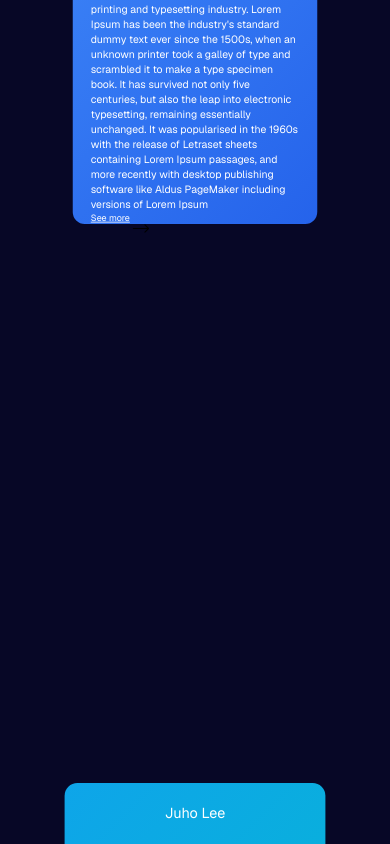
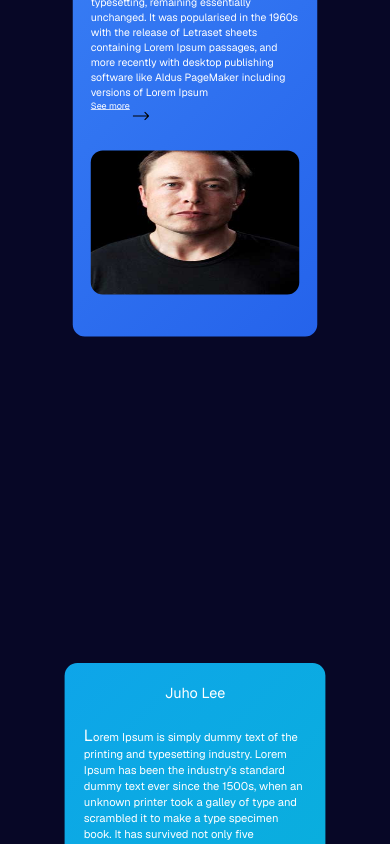
Before and after one commit to ibtisam-tanveer/devinche-test, a Next.js app: page / in a window 390 px wide. Shown: the part 3120-3964 px from the top of the page. Built offline with nearby package versions, Linux system fonts and the light colour scheme.

Commit message:
mobile responsive

```diff
--- a/src/app/components/CardReveal/CardReveal.tsx
+++ b/src/app/components/CardReveal/CardReveal.tsx
@@ -16,7 +16,7 @@ const CardReveal = ({ i, title, description, src, link, color, range, targetScal
 
     return (
         <div ref={container} className='cardContainer h-screen flex items-center justify-center sticky top-0 px-4 sm:px-6 md:px-8'>
-            <motion.div className='card flex flex-col relative h-[400px] sm:h-[450px] md:h-[500px] w-full max-w-[1100px] rounded-2xl sm:rounded-3xl p-6 sm:p-8 md:p-12' style={{ scale, background: color, top: `calc(-5vh + ${i * 25}px)`, opacity: 1 }}>
+            <motion.div className='card flex flex-col relative h-[700px] sm:h-[600px] md:h-[500px] w-full max-w-[1100px] rounded-2xl sm:rounded-3xl p-6 sm:p-8 md:p-12' style={{ scale, background: color, top: `calc(-5vh + ${i * 25}px)`, opacity: 1 }}>
                 <h2 className='text-center m-0 text-lg sm:text-xl'>{title}</h2>
                 <div className='flex flex-col md:flex-row h-full mt-6 sm:mt-8 md:mt-12 gap-6 sm:gap-8 md:gap-12'>
                     <div className='desc w-full md:w-[40%] relative top-0 md:top-[10%]'>
--- a/src/app/components/HeroSection/HeroSection.tsx
+++ b/src/app/components/HeroSection/HeroSection.tsx
@@ -193,7 +193,7 @@ const HeroSection = () => {
                                     // Optimize for mobile performance
                                     ...(isMobile && {
                                         pointerEvents: 'none',
-                                        transform: 'scale(0.7)',
+                                        transform: 'scale(1)',
                                         transformOrigin: 'center'
                                     })
                                 }}
--- a/src/app/components/RoadMap/RoadMap.tsx
+++ b/src/app/components/RoadMap/RoadMap.tsx
@@ -92,7 +92,7 @@ const RoadMap = ({ setObserver, callback }: any) => {
 
   return (
     <>
-      <div className="text-center mb-20" id="roadmap">
+      <div className="text-center mb-20 xs:mt-10 md:mt-0" id="roadmap">
         <div className="inline-block px-4 py-2 bg-white/5 backdrop-blur-sm rounded-full border border-white/10 text-sm font-medium mb-8 text-white/80">
           Our Journey
         </div>
--- a/src/app/components/TeamSection/TeamSection.tsx
+++ b/src/app/components/TeamSection/TeamSection.tsx
@@ -6,7 +6,7 @@ import Lenis from '@studio-freight/lenis'
 import { projects } from '@/app/data/visionMission'
 import CardReveal from '../CardReveal/CardReveal'
 
-const TeamSection=()=> {
+const TeamSection = () => {
   const container = useRef<HTMLDivElement>(null)
   const [isMounted, setIsMounted] = useState(false)
 
@@ -37,11 +37,11 @@ const TeamSection=()=> {
   // }
 
   return (
-    <main ref={container} className='relative mt-[5vh] px-4 sm:px-6 md:px-8 lg:px-16 xl:px-20'>
+    <main ref={container} className='relative mt-[5vh] px-4 sm:px-6 md:px-8 lg:px-16 xl:px-20 mb-5'>
       <div className="max-w-7xl mx-auto">
         {/* Clean Section Header */}
         <div
-                    className={`text-center mb-20 transition-all duration-700 ${ 'opacity-100 translate-y-0'}`}
+          className={`text-center mb-20 transition-all duration-700 ${'opacity-100 translate-y-0'}`}
         >
           <div className="inline-block px-4 py-2 bg-white/5 backdrop-blur-sm rounded-full border border-white/10 text-sm font-medium mb-8 text-white/80">
             Our Minds
--- a/src/app/globals.css
+++ b/src/app/globals.css
@@ -9,7 +9,7 @@
 
 body {
   background: #070726;
-  background: linear-gradient(195deg,rgba(7, 7, 38, 1) 73%, rgba(9, 9, 121, 1) 100%, rgba(0, 212, 255, 1) 100%);
+  background: linear-gradient(195deg, rgba(7, 7, 38, 1) 73%, rgba(9, 9, 121, 1) 100%, rgba(0, 212, 255, 1) 100%);
   color: var(--foreground);
   font-family: var(--font-geist-sans), Arial, Helvetica, sans-serif;
   min-height: 100vh;
@@ -22,6 +22,7 @@ body {
     opacity: 0;
     transform: translateY(20px);
   }
+
   to {
     opacity: 1;
     transform: translateY(0);
@@ -29,24 +30,32 @@ body {
 }
 
 @keyframes float {
-  0%, 100% {
+
+  0%,
+  100% {
     transform: translateY(0px) rotate(0deg);
   }
+
   25% {
     transform: translateY(-15px) rotate(1deg);
   }
+
   50% {
     transform: translateY(-20px) rotate(0deg);
   }
+
   75% {
     transform: translateY(-10px) rotate(-1deg);
   }
 }
 
 @keyframes glow {
-  0%, 100% {
+
+  0%,
+  100% {
     box-shadow: 0 0 20px rgba(6, 182, 212, 0.3);
   }
+
   50% {
     box-shadow: 0 0 40px rgba(6, 182, 212, 0.6);
   }
@@ -56,6 +65,7 @@ body {
   0% {
     background-position: -200% 0;
   }
+
   100% {
     background-position: 200% 0;
   }
@@ -160,6 +170,7 @@ html {
     opacity: 0;
     transform: translateY(-10px);
   }
+
   to {
     opacity: 1;
     transform: translateY(0);
@@ -171,6 +182,7 @@ html {
     opacity: 1;
     transform: translateY(0);
   }
+
   to {
     opacity: 0;
     transform: translateY(-10px);
@@ -179,6 +191,7 @@ html {
 
 /* Responsive Design Enhancements */
 @media (max-width: 640px) {
+
   /* Mobile-specific adjustments */
   .mobile-optimized {
     font-size: 0.875rem;
@@ -218,6 +231,7 @@ html {
 }
 
 @media (min-width: 641px) and (max-width: 1024px) {
+
   /* Tablet-specific adjustments */
   .tablet-optimized {
     font-size: 1rem;
@@ -226,6 +240,7 @@ html {
 }
 
 @media (min-width: 1025px) {
+
   /* Desktop-specific enhancements */
   .desktop-enhanced {
     font-size: 1.125rem;
@@ -235,14 +250,17 @@ html {
 
 /* Improved touch targets for mobile */
 @media (max-width: 768px) {
-  button, a {
+
+  button,
+  a {
     min-height: 44px;
     min-width: 44px;
   }
 }
 
 /* Better text rendering on high-DPI displays */
-@media (-webkit-min-device-pixel-ratio: 2), (min-resolution: 192dpi) {
+@media (-webkit-min-device-pixel-ratio: 2),
+(min-resolution: 192dpi) {
   .bg-clip-text {
     -webkit-font-smoothing: antialiased;
     -moz-osx-font-smoothing: grayscale;
@@ -314,10 +332,13 @@ html {
 
 /* Smooth cursor with pulse effect */
 @keyframes smooth-pulse {
-  0%, 100% {
+
+  0%,
+  100% {
     transform: translate(-50%, -50%) scale(1);
     opacity: 0.8;
   }
+
   50% {
     transform: translate(-50%, -50%) scale(1.15);
     opacity: 1;
@@ -417,12 +438,14 @@ html {
 
 /* Responsive cursor circle */
 @media (max-width: 768px) {
+
   .cursor-circle,
   .cursor-circle-glow,
   .cursor-circle-pulse,
   .cursor-circle-trail,
   .cursor-circle-spring {
-    display: none; /* Disable on mobile for better performance */
+    display: none;
+    /* Disable on mobile for better performance */
   }
 }
 
@@ -554,9 +577,41 @@ html {
     border-radius: 2px;
     box-shadow: 0 0 8px rgba(6, 182, 212, 0.3);
   }
+
   .circleWrapper {
     position: relative;
     left: -10px;
+  }
+}
+
+
+
+
+
+
+
+
+
+
+
+
+@media (max-width: 500px) {
+
+  .circleWrapper {
+    position: relative;
+    left: -15px;
+  }
+
+  .message_left {
+
+    left: 42px;
+
+  }
+
+  .message_right {
+
+    left: 42px;
+
   }
 }
 
@@ -566,6 +621,7 @@ html {
   0% {
     transform: translateY(100%);
   }
+
   100% {
     transform: translateY(0%);
   }
@@ -600,6 +656,7 @@ html {
     opacity: 0;
     transform: translateY(40px);
   }
+
   to {
     opacity: 1;
     transform: translateY(0);
```
Lines whose indentation alone changed are shown as unchanged.
